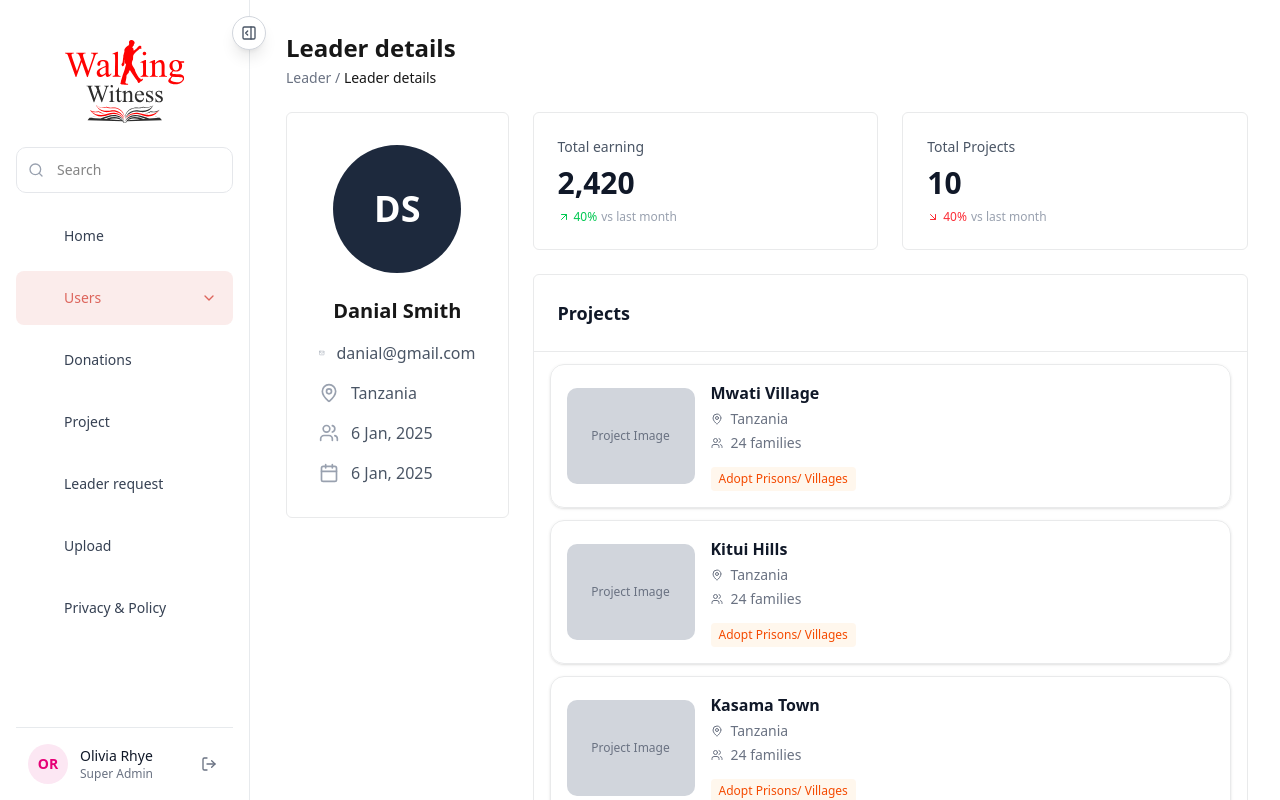
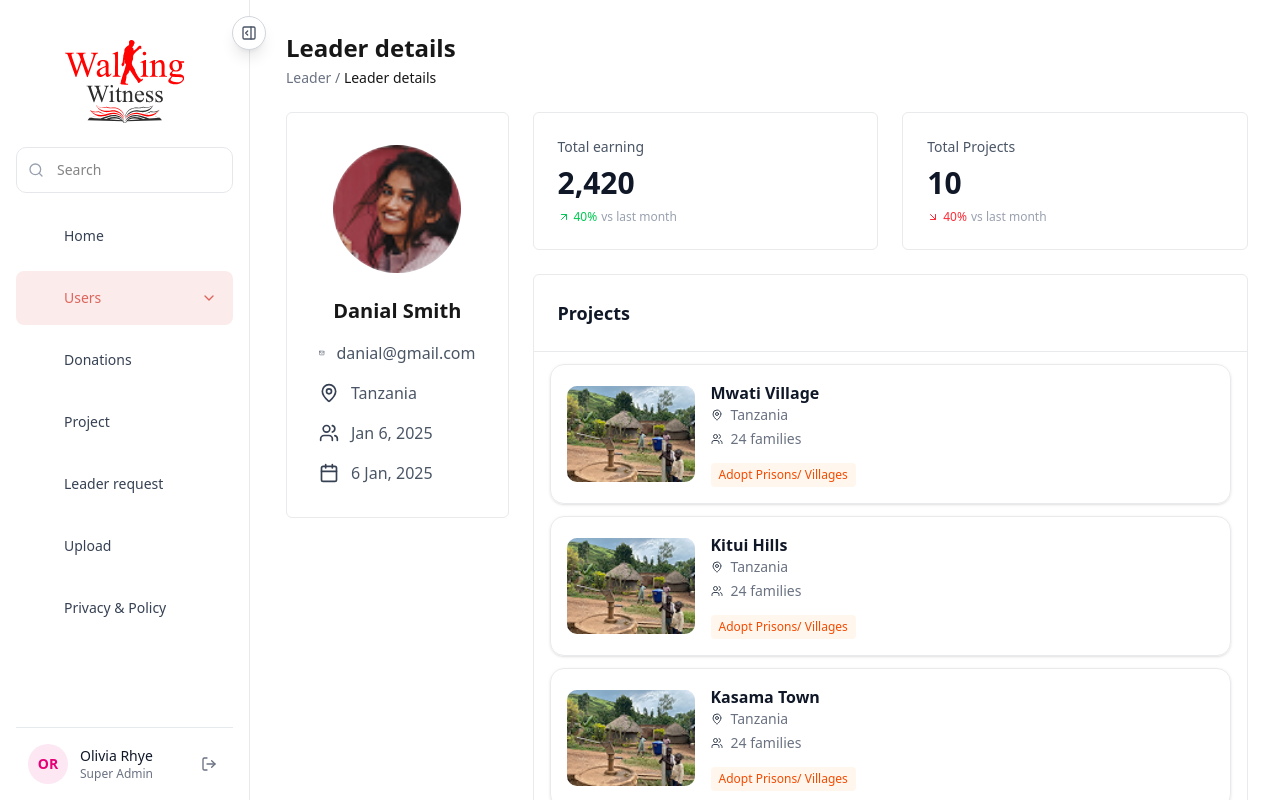
Before and after one commit to nrbnayon/walking-witness, a Next.js app: page /users/1 in a window 1280 px wide. Built offline with nearby package versions, Linux system fonts and the light colour scheme; no server answers; some icons are missing.

Commit message:
feat: add user details page with mock data and a new project image asset.

```diff
--- a/app/(dashboard)/users/[id]/page.tsx
+++ b/app/(dashboard)/users/[id]/page.tsx
@@ -2,6 +2,7 @@
 
 import  { use } from "react";
 import { Mail, MapPin, Calendar, Users, ArrowUpRight, ArrowDownRight } from "lucide-react";
+import Image from "next/image";
 import { userDetailsData } from "@/data";
 
 export default function UserDetailsPage({ params }: { params: Promise<{ id: string }> }) {
@@ -21,29 +22,31 @@ export default function UserDetailsPage({ params }: { params: Promise<{ id: stri
       <div className="grid grid-cols-1 lg:grid-cols-4 gap-6">
         {/* Profile Card */}
         <div className="lg:col-span-1 bg-white dark:bg-gray-800 rounded-sm shadow-none border border-[#E9EAEB] p-8 flex flex-col items-center text-center h-fit">
-            <div className="w-32 h-32 rounded-full overflow-hidden mb-6 bg-gray-200">
-                {/* Fallback avatar */}
-                 <div className="w-full h-full bg-slate-800 flex items-center justify-center text-white text-4xl font-bold">
-                    DS
-                 </div>
+            <div className="relative w-32 h-32 rounded-full overflow-hidden mb-6 bg-gray-200">
+                <Image
+                    src={userData.image || "/images/avatar.png"}
+                    alt={userData.name}
+                    fill
+                    className="object-cover"
+                />
             </div>
             <h2 className="text-xl font-bold text-primary dark:text-white mb-4">{userData.name}</h2>
 
             <div className="w-full space-y-4 text-left">
                 <div className="flex items-center gap-3 text-gray-600 dark:text-gray-300">
-                    <Mail className="w-5 h-5 text-gray-400" />
+                    <Mail className="w-5 h-5 text-gray-700 text-semibold" />
                     <span>{userData.email}</span>
                 </div>
                 <div className="flex items-center gap-3 text-gray-600 dark:text-gray-300">
-                    <MapPin className="w-5 h-5 text-gray-400" />
+                    <MapPin className="w-5 h-5 text-gray-700 text-semibold" />
                     <span>{userData.location}</span>
                 </div>
                  <div className="flex items-center gap-3 text-gray-600 dark:text-gray-300">
-                    <Users className="w-5 h-5 text-gray-400" />
-                    <span>{userData.joined}</span>
+                    <Users className="w-5 h-5 text-gray-700 text-semibold" />
+                    <span>{userData.date}</span>
                 </div>
                  <div className="flex items-center gap-3 text-gray-600 dark:text-gray-300">
-                    <Calendar className="w-5 h-5 text-gray-400" />
+                    <Calendar className="w-5 h-5 text-gray-700 text-semibold" />
                     <span>{userData.joined}</span>
                 </div>
             </div>
@@ -84,22 +87,24 @@ export default function UserDetailsPage({ params }: { params: Promise<{ id: stri
                 </div>
                 <div className="divide-y divide-[#E9EAEB] dark:divide-gray-700 px-4">
                     {userData.projectList.map((project, idx) => (
-                        <div key={idx} className="p-4 flex flex-col sm:flex-row gap-4 items-start sm:items-center rounded-xl shadow-sm border border-[#E9EAEB] mt-3">
-                            <div className="w-24 h-24 sm:w-32 sm:h-24 rounded-lg bg-gray-200 shrink-0 overflow-hidden">
-                                 {/* Fallback image */}
-                                 <div className="w-full h-full bg-gray-300 flex items-center justify-center text-gray-500 text-xs text-center p-2">
-                                     Project Image
-                                 </div>
+                        <div key={idx} className="p-4 flex flex-col sm:flex-row gap-4 items-start sm:items-center rounded-xl shadow-sm border border-[#E9EAEB] mt-3 last:mb-3">
+                            <div className="relative w-24 h-24 sm:w-32 sm:h-24 rounded-lg bg-gray-200 shrink-0 overflow-hidden">
+                                <Image
+                                    src={project.image || "/images/avatar.png"}
+                                    alt={project.title}
+                                    fill
+                                    className="object-cover"
+                                />
                             </div>
                             <div className="flex-1">
-                                <h4 className="font-semibold text-gray-900 dark:text-white mb-1">{project.title}</h4>
+                                <h4 className="font-semibold text-gray-900 dark:text-white">{project.title}</h4>
                                 <div className="text-sm text-gray-500 dark:text-gray-400 space-y-1 mb-3">
                                     <div className="flex items-center gap-2">
-                                        <MapPin className="w-3 h-3" />
+                                        <MapPin className="w-3 h-3  text-gray-700 font-bold" />
                                         {project.location}
                                     </div>
                                     <div className="flex items-center gap-2">
-                                        <Users className="w-3 h-3" />
+                                        <Users className="w-3 h-3 text-gray-700 font-bold" />
                                         {project.families} families
                                     </div>
                                 </div>
--- a/data/index.ts
+++ b/data/index.ts
@@ -94,7 +94,7 @@ export const userDetailsData: UserDetails = {
        title: "Mwati Village",
        location: "Tanzania",
        families: 24,
-       image: "/images/avatar.png",
+       image: "/images/project.png",
        tags: ["Adopt Prisons/ Villages"]
     },
     {
@@ -102,7 +102,7 @@ export const userDetailsData: UserDetails = {
        title: "Kitui Hills",
        location: "Tanzania",
        families: 24,
-       image: "/images/avatar.png",
+       image: "/images/project.png",
        tags: ["Adopt Prisons/ Villages"]
     },
     {
@@ -110,7 +110,7 @@ export const userDetailsData: UserDetails = {
        title: "Kasama Town",
        location: "Tanzania",
        families: 24,
-       image: "/images/avatar.png",
+       image: "/images/project.png",
        tags: ["Adopt Prisons/ Villages"]
     },
      {
@@ -118,7 +118,7 @@ export const userDetailsData: UserDetails = {
        title: "Kasama Town",
        location: "Tanzania",
        families: 24,
-       image: "/images/avatar.png",
+       image: "/images/project.png",
        tags: ["Adopt Prisons/ Villages"]
     }
   ]
```
Also changed, not shown: public/images/project.png (added).
